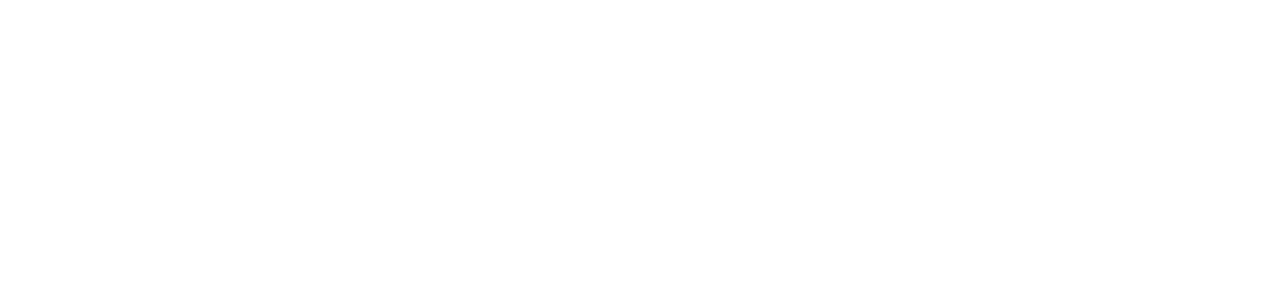
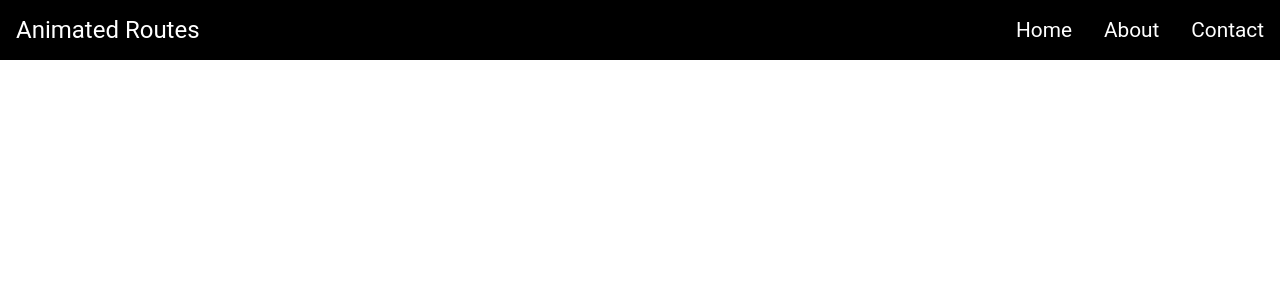
Before and after one commit to wojtek99955/framer-motion-routes-animation, a React (Create React App) app: page / in a window 1280 px wide. Shown: the top 300 px of the page. Built offline with nearby package versions, Linux system fonts and the light colour scheme.

Commit message:
Header added

```diff
--- a/src/App.js
+++ b/src/App.js
@@ -1,10 +1,12 @@
-import { globalStyle } from "./assets/globalStyles";
+import { GlobalStyle } from "./assets/globalStyles";
 import styled from "styled-components";
+import Header from "./components/Header";
 
 function App() {
   return (
     <div className="App">
-      <globalStyle />
+      <GlobalStyle />
+      <Header />
     </div>
   );
 }
--- a/src/assets/globalStyles.js
+++ b/src/assets/globalStyles.js
@@ -1,9 +1,12 @@
 import { createGlobalStyle } from "styled-components";
 
-export const globalStyle = createGlobalStyle`
+export const GlobalStyle = createGlobalStyle`
+@import url('https://fonts.googleapis.com/css2?family=Roboto:wght@100;300;400;500;700&display=swap');
+
     *{
         margin:0;
         padding:0;
         box-sizing:border-box;
+        font-family: 'Roboto', sans-serif;
     }
 `;
--- /dev/null
+++ b/src/components/Header.js
@@ -0,0 +1,41 @@
+import styled from "styled-components";
+
+const HeaderContainer = styled.header`
+  display: flex;
+  justify-content: space-between;
+  align-items: center;
+  background-color: black;
+  padding: 1rem 1rem;
+`;
+const Logo = styled.div`
+  color: white;
+  font-size: 1.5rem;
+`;
+const Nav = styled.nav`
+  ul {
+    display: flex;
+    list-style: none;
+    gap: 2rem;
+  }
+  li {
+    color: white;
+    font-size: 1.3rem;
+  }
+`;
+
+function Header() {
+  return (
+    <HeaderContainer>
+      <Logo>Animated Routes</Logo>
+      <Nav>
+        <ul>
+          <li>Home</li>
+          <li>About</li>
+          <li>Contact</li>
+        </ul>
+      </Nav>
+    </HeaderContainer>
+  );
+}
+
+export default Header;
```
